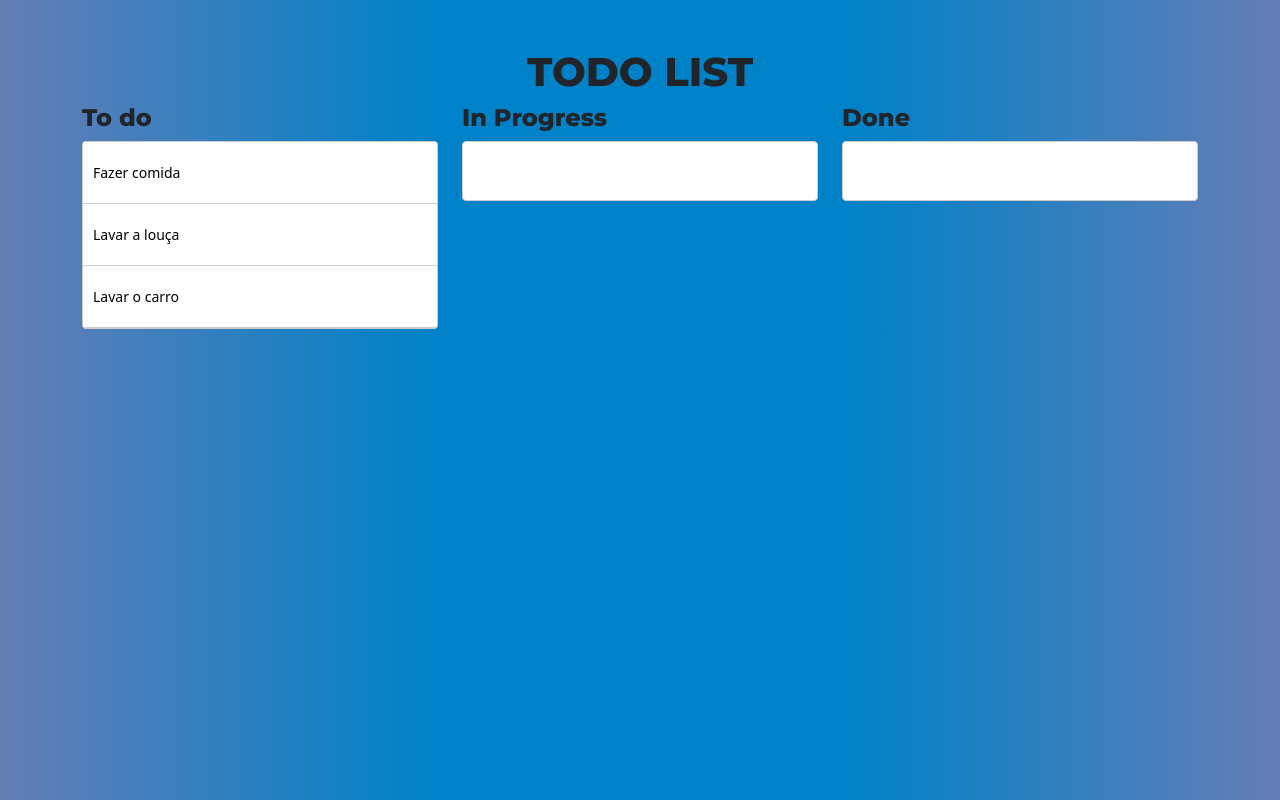
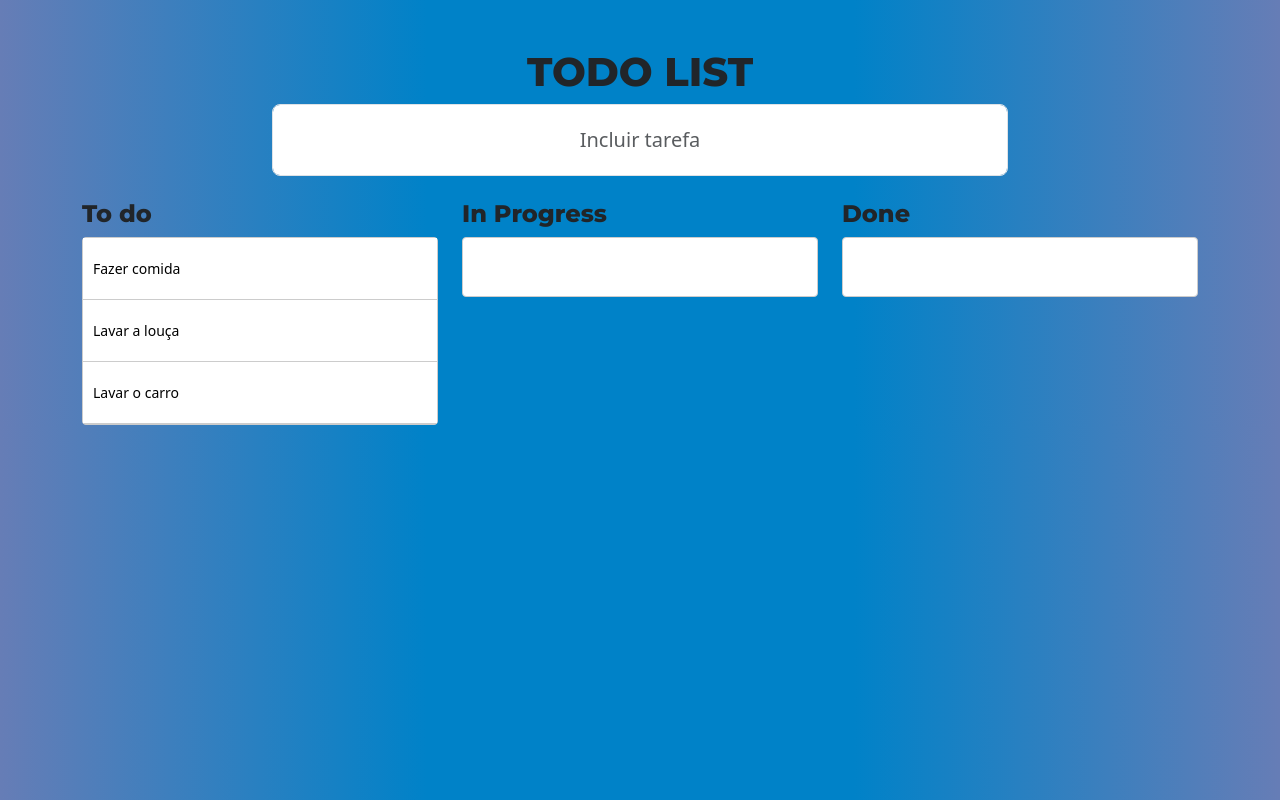
Before and after one commit to wallacewolv/todoDragAndDrop, an Angular app: page / in a window 1280 px wide. Built offline with nearby package versions, Linux system fonts and the light colour scheme.

Commit message:
feat: Adicionando input e função para adicionar tarefas na lista de todo

```diff
--- a/src/app/app.module.ts
+++ b/src/app/app.module.ts
@@ -4,10 +4,11 @@ import { DragDropModule } from '@angular/cdk/drag-drop';
 
 import { AppComponent } from './app.component';
 import { TarefaComponent } from './components/tarefa/tarefa.component';
+import { FormsModule } from '@angular/forms';
 
 @NgModule({
   declarations: [AppComponent, TarefaComponent],
-  imports: [BrowserModule, DragDropModule],
+  imports: [BrowserModule, DragDropModule, FormsModule],
   providers: [],
   bootstrap: [AppComponent],
 })
--- a/src/app/components/tarefa/tarefa.component.css
+++ b/src/app/components/tarefa/tarefa.component.css
@@ -13,7 +13,7 @@
 .example-box {
   padding: 20px 10px;
   border-bottom: solid 1px #ccc;
-  color:black;
+  color: black;
   display: flex;
   flex-direction: row;
   align-items: center;
@@ -23,3 +23,7 @@
   background: white;
   font-size: 14px;
 }
+
+input {
+  padding: 20px 10px;
+}
--- a/src/app/components/tarefa/tarefa.component.html
+++ b/src/app/components/tarefa/tarefa.component.html
@@ -1,6 +1,17 @@
 <div class="container mt-5">
   <div class="row">
     <h1 class="text-center montserrat">TODO LIST</h1>
+  </div>
+  <div class="row">
+    <div class="col-lg-8 offset-lg-2 mb-4">
+      <input
+        type="text"
+        [(ngModel)]="tarefa"
+        (keyup.enter)="adicionarTarefa()"
+        class="form-control form-control-lg text-center"
+        placeholder="Incluir tarefa"
+      />
+    </div>
   </div>
 
   <div class="row">
--- a/src/app/components/tarefa/tarefa.component.ts
+++ b/src/app/components/tarefa/tarefa.component.ts
@@ -14,6 +14,8 @@ export class TarefaComponent implements OnInit {
   todo: Array<string> = ['Fazer comida', 'Lavar a louça', 'Lavar o carro'];
   progress: Array<string> = [];
   done: Array<string> = [];
+
+  tarefa: string = '';
 
   constructor() {}
 
@@ -35,4 +37,13 @@ export class TarefaComponent implements OnInit {
       );
     }
   }
+
+  adicionarTarefa() {
+    if (!this.tarefa.trim()) {
+      return;
+    }
+
+    this.todo.push(this.tarefa);
+    this.tarefa = '';
+  }
 }
```
